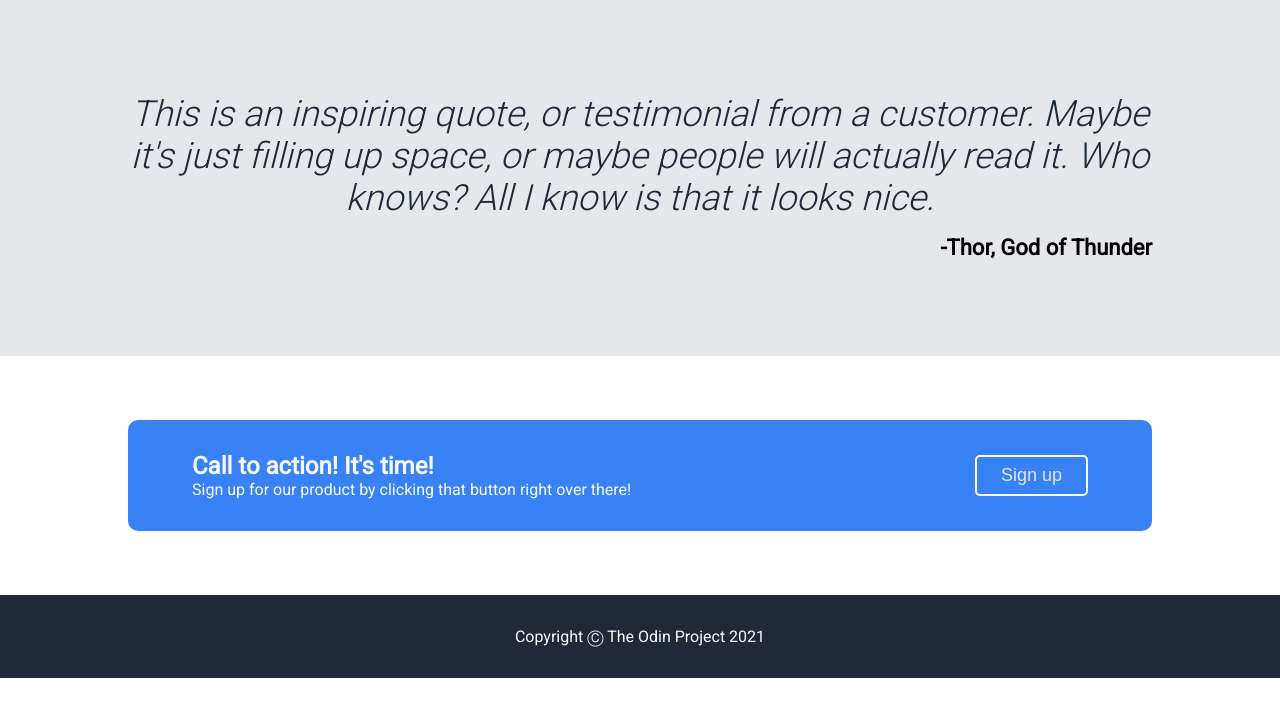
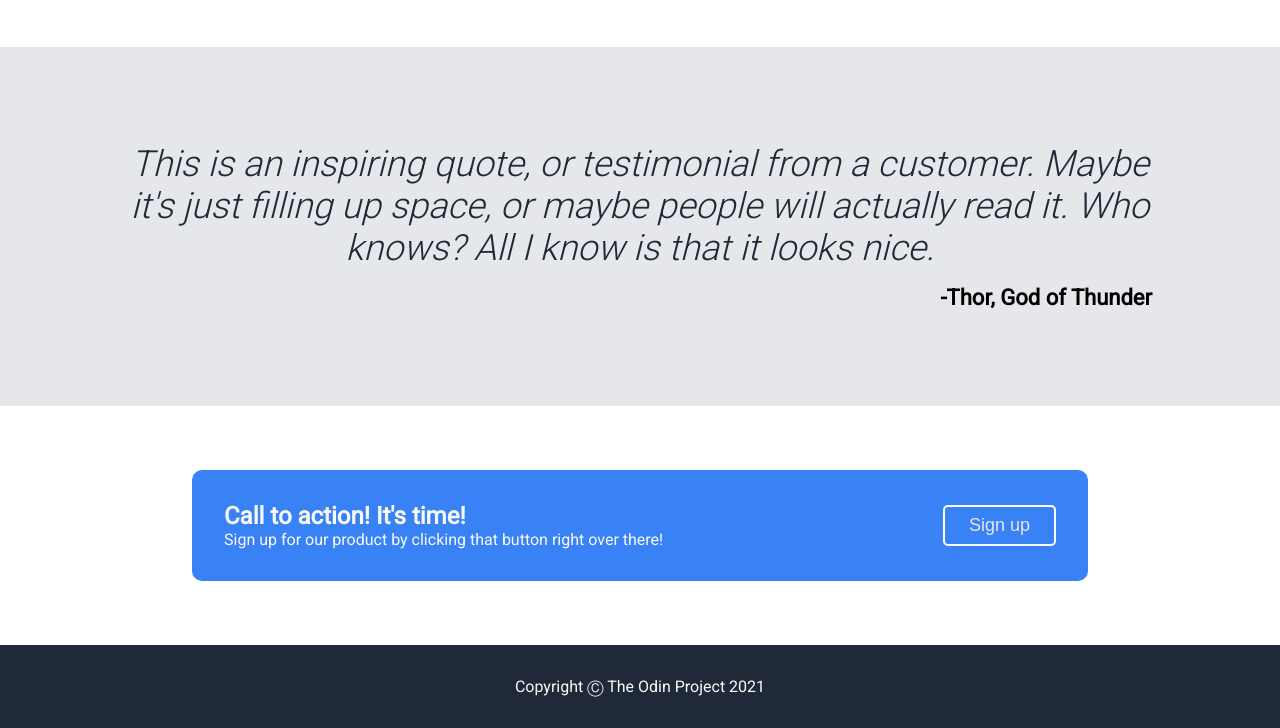
Before and after one commit to NathanB98/LandingPageProjectTOP, a plain HTML site: page index.html in a window 1280 px wide. Shown: the part 792-1520 px from the top of the page. Before the commit the page ends 1470 px from the top, so only its background shows below. Drawn offline with Linux system fonts and the light colour scheme.

Commit message:
Changed some flex and flex wrap values

```diff
--- a/style.css
+++ b/style.css
@@ -43,6 +43,8 @@ body {
 .headerContainer {
     margin-top: 32px;
     padding-bottom: 64px;
+    display: flex;
+    flex-wrap: wrap;
 }
 
 .containerLeft {
@@ -50,7 +52,7 @@ body {
     flex-direction: column;
     justify-content: flex-start;
     width: 500px;
-    height: 200px;
+    height: 250px;
     padding: auto;
 }
 
@@ -168,11 +170,12 @@ button {
     display: flex;
     justify-content: space-between;
     align-items: center;
-    margin: 64px 128px;
-    padding: 32px 64px;
-    gap: 256px;
+    margin: 64px 192px;
+    padding: 32px;
     background-color: #3882f6;
     border-radius: 10px;
+    flex-wrap: wrap;
+    flex: 1, 1, auto;
 }
 
 .actionContainer .signUp {
```
